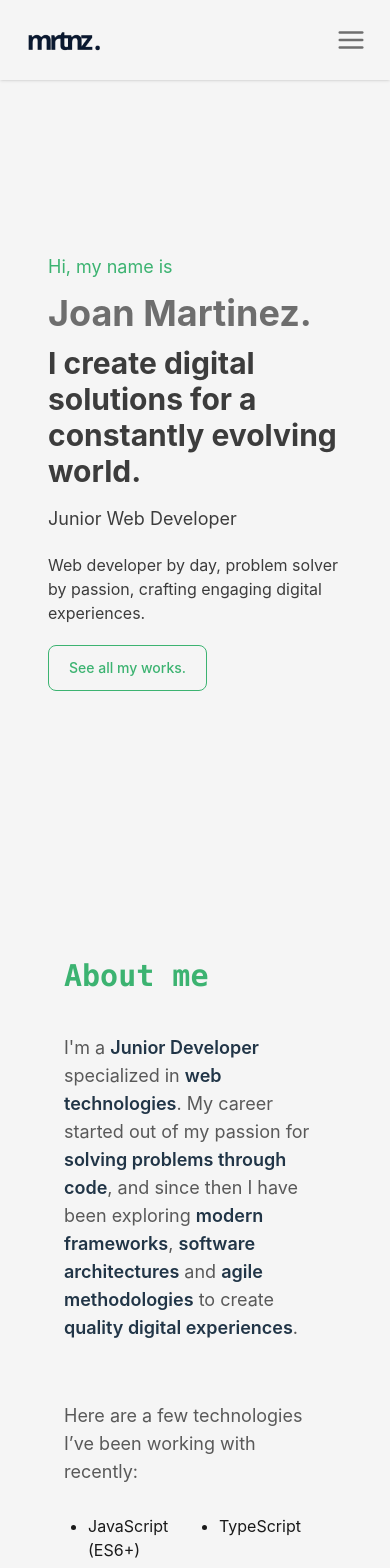
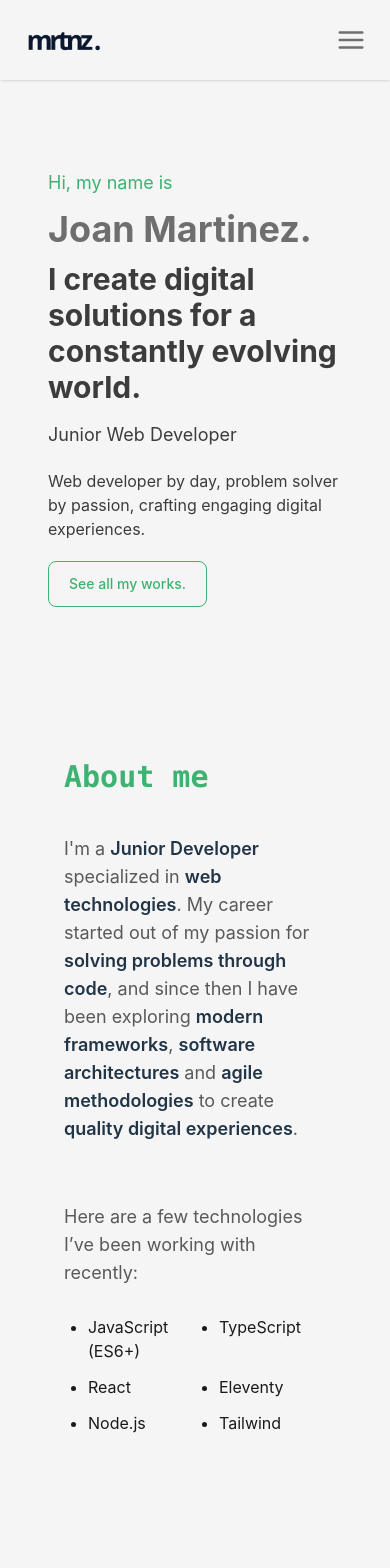
Before and after one commit to joanmrtnz/portfolio, a React (Vite) app: page / in a window 390 px wide. Shown: the top 1568 px of the page. Built offline with nearby package versions, Linux system fonts and the light colour scheme.

Commit message:
fix margin in components and deploy in Vercel

```diff
--- a/src/components/About.jsx
+++ b/src/components/About.jsx
@@ -7,7 +7,7 @@ export default function About() {
     <section
       ref={ref}
       id="about"
-      className="mt-[30px] bg-[var(--navy)] min-h-screen flex items-center justify-center px-4"
+      className="md:mt-[30px] bg-[var(--navy)] min-h-screen flex items-center justify-center px-4"
     >
 
 
--- a/src/components/Hero.jsx
+++ b/src/components/Hero.jsx
@@ -2,7 +2,7 @@ export default function Hero() {
   return (
     <section
       id="home"
-      className="min-h-screen pt-[100px] flex flex-col items-start justify-center text-left px-6 md:px-20 m-auto bg-[var(--navy)]"
+      className="md:min-h-screen min-h-[80vh] pt-[100px] flex flex-col items-start justify-center text-left px-6 md:px-20 m-auto bg-[var(--navy)]"
     >
       <p className="text-lg md:text-xl text-[var(--green)] mb-3 md:mb-5 opacity-0 animate-fade-in-up delay-100">
         Hi, my name is
```
